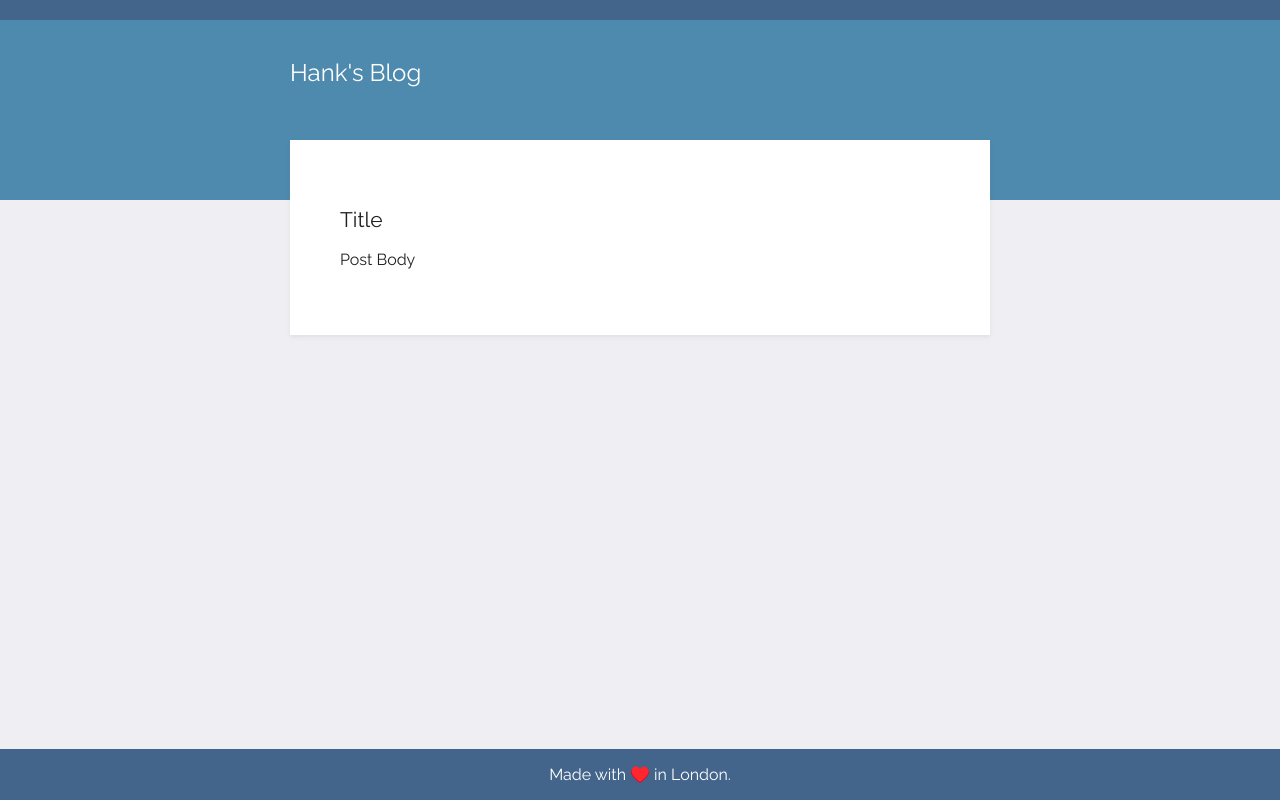
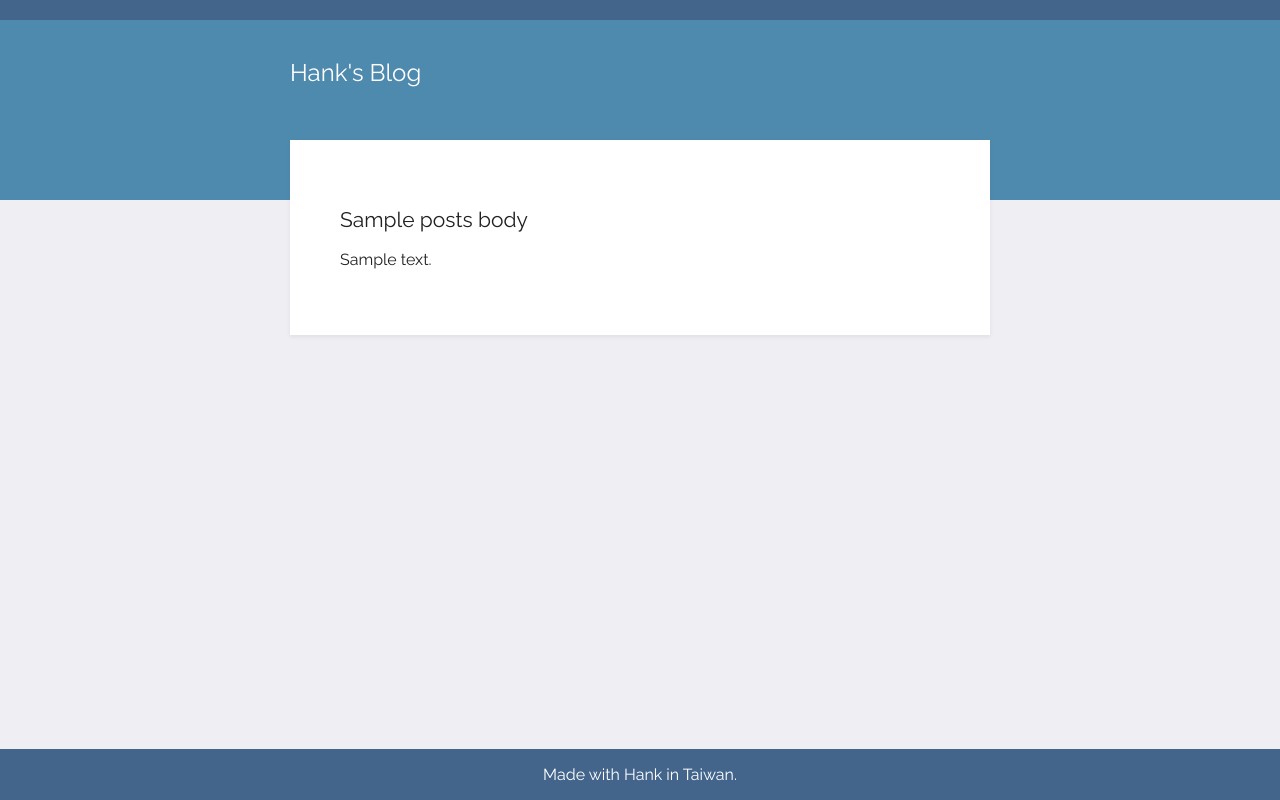
Before and after one commit to hank8906/Python_100Days_web_dev, a Flask app: template Day57/templates/post.html in a window 1280 px wide. Run offline with Flask 3, Linux system fonts and the light colour scheme; the template is opened without the code that fills it: most values are stand-ins (such as "Sample title", 1, 10 or a date in 2020).

Commit message:
Blog Post by Flask

```diff
--- a/Day57/main.py
+++ b/Day57/main.py
@@ -5,18 +5,19 @@ app = Flask(__name__)
 
 
 @app.route('/')
-def home(num):
-    response = requests.get("https://api.npoint.io/c790b4d5cab58020d391")
-    posts = response.json()
+def home():
+    all_posts_response = requests.get("https://api.npoint.io/c790b4d5cab58020d391")
+    posts = all_posts_response.json()
     return render_template("index.html", posts=posts)
 
 
-@app.route('/blog/<num>')
-def get_blog(num):
+@app.route('/post/<num>')
+def get_post(num):
     response = requests.get("https://api.npoint.io/c790b4d5cab58020d391")
-    posts = response.json()[num-1]
+    index = int(num) - 1
+    posts_body = response.json()[index]
 
-    return render_template("post.html", posts=posts)
+    return render_template("post.html", posts_body=posts_body)
 
 
 if __name__ == "__main__":
--- a/Day57/templates/index.html
+++ b/Day57/templates/index.html
@@ -11,17 +11,15 @@
     <div class="top">
         <div class="title"><h1>Hank's Blog</h1></div>
     </div>
-
     {% for post in posts %}
     <div class="content">
         <div class="card">
             <h2>{{ post['title'] }}</h2>
             <p class="text">{{ post['subtitle'] }}</p>
-            <a href={{url_for('post.html',num=post['id'])}}>Read</a>
+            <a href={{url_for('get_post',num=post['id'])}}>Read</a>
         </div>
     </div>
     {% endfor %}
-
 </div>
 </body>
 <footer>
--- a/Day57/templates/post.html
+++ b/Day57/templates/post.html
@@ -6,22 +6,22 @@
     <link href="https://fonts.googleapis.com/css2?family=Raleway" rel="stylesheet">
     <link rel="stylesheet" href="../static/css/styles.css">
 </head>
+
 <body>
 <div class="wrapper">
     <div class="top">
         <div class="title"><h1>Hank's Blog</h1></div>
-           </div>
-        <div class="content">
-
-            <div class="card">
-                <h2>Title</h2>
-                <p>Post Body</p>
-            </div>
-
+    </div>
+    <div class="content">
+        <div class="card">
+            <h2>{{ posts_body['title'] }}</h2>
+            <p>{{ posts_body['body'] }}</p>
+        </div>
     </div>
 </div>
 </body>
+
 <footer>
-    <p>Made with ♥️ in London.</p>
+    <p>Made with Hank in Taiwan.</p>
 </footer>
 </html>
```
